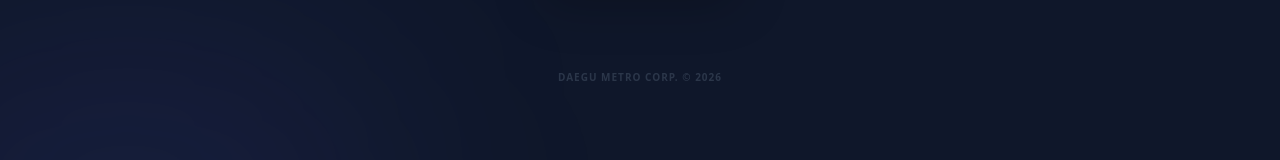
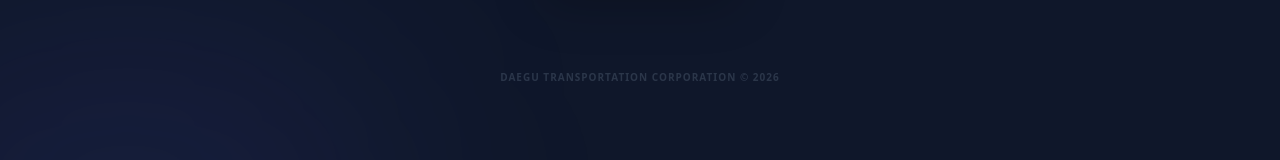
Before and after one commit to chrome2593/dtro-eles-system, a React (Vite) app: page / in a window 1280 px wide. Shown: the part 516-676 px from the top of the page. Built offline with nearby package versions, Linux system fonts and the light colour scheme.

Commit message:
Update App.jsx

```diff
--- a/src/App.jsx
+++ b/src/App.jsx
@@ -56,11 +56,9 @@ const App = () => {
     return ['전체', ...new Set(units)].sort();
   }, [selection.station, selection.type, allData]);
 
-  // [최종] 미니멀 메인 페이지
   if (page === 'landing') {
     return (
       <div className="min-h-screen bg-slate-900 flex items-center justify-center p-8 relative overflow-hidden">
-        {/* 아주 미세한 배경 광원 효과 */}
         <div className="absolute top-[-10%] right-[-10%] w-[40%] h-[40%] bg-blue-500/10 rounded-full blur-[120px]"></div>
         <div className="absolute bottom-[-10%] left-[-10%] w-[40%] h-[40%] bg-indigo-500/10 rounded-full blur-[120px]"></div>
 
@@ -86,8 +84,9 @@ const App = () => {
             </span>
           </button>
 
-          <div className="mt-20 text-slate-600 text-[10px] font-bold uppercase tracking-widest opacity-50">
-            Daegu Metro Corp. © 2026
+          {/* 하단 문구 수정 완료 */}
+          <div className="mt-20 text-slate-600 text-[10px] font-bold uppercase tracking-widest opacity-50 text-center">
+            DAEGU TRANSPORTATION CORPORATION © 2026
           </div>
         </div>
       </div>
@@ -109,7 +108,6 @@ const App = () => {
       </nav>
 
       <main className="max-w-5xl mx-auto p-5 md:p-8">
-        {/* 필터 설정 - 단정하게 정돈됨 */}
         <section className="bg-white p-6 md:p-10 rounded-[2.5rem] border border-slate-100 shadow-sm mb-10 grid grid-cols-1 md:grid-cols-4 gap-8">
           <div className="space-y-3">
             <label className="text-[11px] font-black text-slate-400 uppercase tracking-widest block px-1">01. Line</label>
```
